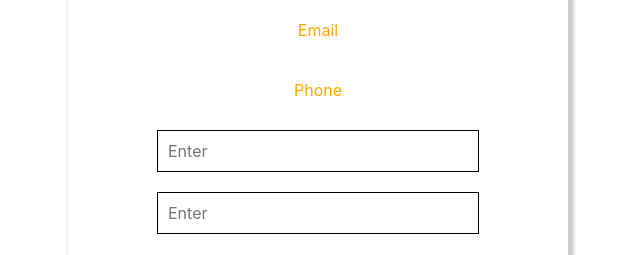
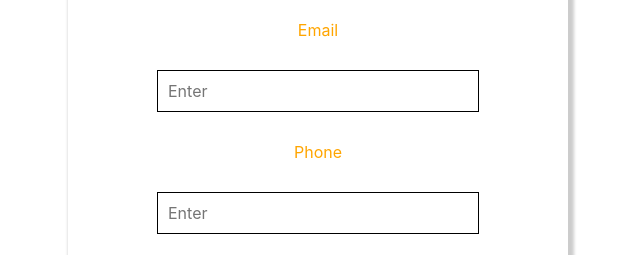
Before and after one commit to RylanLoukusa/Event-Planner, a React (Create React App) app: page /InformationSpecial in a window 1280 px wide. Shown: the part 697-952 px from the top of the page, without its empty margins (322-962 px from the left). Built offline with nearby package versions, Linux system fonts and the light colour scheme; no server answers.

Commit message:
Added API connection to InformationSpecial.js

```diff
--- a/src/Pages/Information/InformationSpecial.js
+++ b/src/Pages/Information/InformationSpecial.js
@@ -1,52 +1,135 @@
 import { React } from "react";
+import { Component } from 'react';
 import Select from 'react-select'
 import{useNavigate} from 'react-router-dom';
 import GlobalStyles from "../Global.module.css";
 
-const InformationSpecial = () => {
-    let navigate = useNavigate();
-
-    const partyOptions = [
+class partyOptions {
+    constructor(value, label){
+        this.value = value;
+        this.label = label;
+    }
+}
+partyOptions = [
     { value: 'Third Floor Event', label: 'Third Floor' },
     { value: 'Field Trip', label: 'Field Trip' },
     { value: 'Rent an Auditorium', label: 'Auditorium' }
 ]
-      const logo = 'https://images.squarespace-cdn.com/content/v1/5de7be825321a1256af4048a/1665833573454-FPP4JCI5QMBVAJU0MTTI/st-michael-cinema.jpg?format=500w';
+
+class InformationSpecial extends Component{
+    constructor(props){
+        super(props);
+        this.state={
+        customers:[]
+        }
+    }
+
+    //5038 is other url
+    API_URL="http://localhost:5092/";
+
+    componentDidMount(){
+        this.refreshCustomers();
+    }
+
+    async refreshCustomers(){
+        fetch(this.API_URL+"api/Web/GetCustomer").then(response=>response.json())
+        .then(data=>{
+        this.setState({customers:data});
+        })
+    }
+
+    async addCustomer(){
+        var fname= ((document.getElementById("fname")||{}).value)||"";
+        var lname= ((document.getElementById("lname")||{}).value)||"";
+        var email= ((document.getElementById("email")||{}).value)||"";
+        //var confirmEmail= ((document.getElementById("confirmEmail")||{}).value)||"";
+        var address= ((document.getElementById("address")||{}).value)||"";
+        var city= ((document.getElementById("city")||{}).value)||"";
+        var state= ((document.getElementById("state")||{}).value)||"";
+        var zip= ((document.getElementById("zip")||{}).value)||"";
+        var phone= ((document.getElementById("pNum")||{}).value)||"";
+
+        /*
+        if(email != confirmEmail)
+        {
+            alert("Emails must be the same");
+            return 0;
+        }
+        */
+
+
+        const data=new FormData();
+        data.append("fname",fname);
+        data.append("lname",lname);
+        data.append("email",email);
+        data.append("address",address);
+        data.append("city",city);
+        data.append("state",state);
+        data.append("zip",zip);
+        data.append("phone",phone);
+
+        /*
+        for (const value of data.values()) {
+            alert(value);
+        }
+        alert(this.API_URL+"api/Web/AddCustomer");
+        */
+
+        fetch(this.API_URL+"api/Web/AddCustomer", {
+            method: "POST",
+            body:data
+        }).then(res=>res.json())
+        .then((result)=>{
+            alert(result);
+            this.refreshCustomers();
+        })
+
+        window.location.href = "/AvailableTimes"
+        //this.props.navigate('/Date');
+    }
+    async goHome(){
+        window.location.href = "/"
+    }
+
+    render(){
+        const{customers}=this.state;
+        //let navigate = useNavigate();
 
         return (
 
             <div className={GlobalStyles.setup}>
-                <img src={logo}/>
+                <img src={'https://images.squarespace-cdn.com/content/v1/5de7be825321a1256af4048a/1665833573454-FPP4JCI5QMBVAJU0MTTI/st-michael-cinema.jpg?format=500w'}/>
 
-            <form className={GlobalStyles.page}onSubmit = {() => navigate('/')}>
+            <div className={GlobalStyles.page}onSubmit = {() => this.goHome()}>
                 <h1 className={GlobalStyles.titleText}>Request a Special Event</h1><br />
 
                 <label className={GlobalStyles.inputPrompt}>First Name</label>
-                    <input required placeholder="Enter" className={GlobalStyles.input}/>
+                    <input required placeholder="Enter" id="fname" className={GlobalStyles.input}/>
                     <label className={GlobalStyles.inputPrompt}>Last Name</label>
-                    <input required placeholder="Enter" className={GlobalStyles.input}/>
+                    <input required placeholder="Enter" id="lname" className={GlobalStyles.input}/>
                     <label className={GlobalStyles.inputPrompt}>Email</label>
+                    <input required placeholder="Enter" id="email" className={GlobalStyles.input}/>
                     <label className={GlobalStyles.inputPrompt}>Phone</label>
-                    <input required placeholder="Enter" className={GlobalStyles.input}/>
-                    <input required placeholder="Enter" className={GlobalStyles.input}/>
+                    <input required placeholder="Enter" id="pNum" className={GlobalStyles.input}/>
                     <label className={GlobalStyles.inputPrompt}>Address</label>
-                    <input required placeholder="Enter" className={GlobalStyles.input}/>
+                    <input required placeholder="Enter" id="address" className={GlobalStyles.input}/>
                     <label className={GlobalStyles.inputPrompt}>City</label>
-                    <input required placeholder="Enter" className={GlobalStyles.input}/>
+                    <input required placeholder="Enter" id="city" className={GlobalStyles.input}/>
                     <label className={GlobalStyles.inputPrompt}>State</label>
-                    <input required placeholder="Enter" className={GlobalStyles.input}/>
+                    <input required placeholder="Enter" id="state" className={GlobalStyles.input}/>
                     <label className={GlobalStyles.inputPrompt}>Zip Code</label>
-                    <input required placeholder="Enter" className={GlobalStyles.input}/>
+                    <input required placeholder="Enter" id="zip" className={GlobalStyles.input}/>
 
                     <label className={GlobalStyles.inputPrompt}>What type of party do you want to request?</label>
                     <Select options={partyOptions} required className="select"/>
                         <br/>
-                    <button type='submit' className={GlobalStyles.button} value="Submit">submit</button>
-            </form>
+                        <button className={GlobalStyles.button} onClick={() => this.addCustomer()}>submit</button>
+            </div>
 
             </div>
         );
 
     }
+}
 
 export default InformationSpecial;
```
Lines whose indentation alone changed are shown as unchanged.
